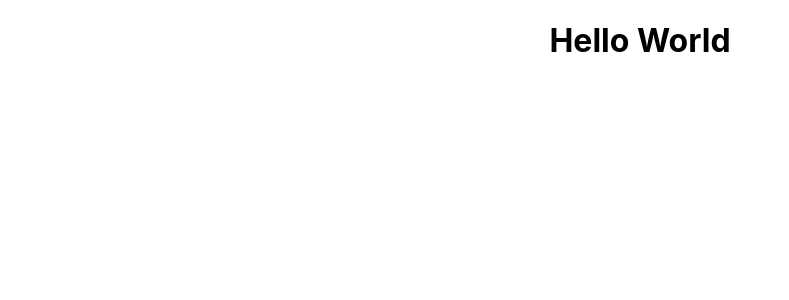
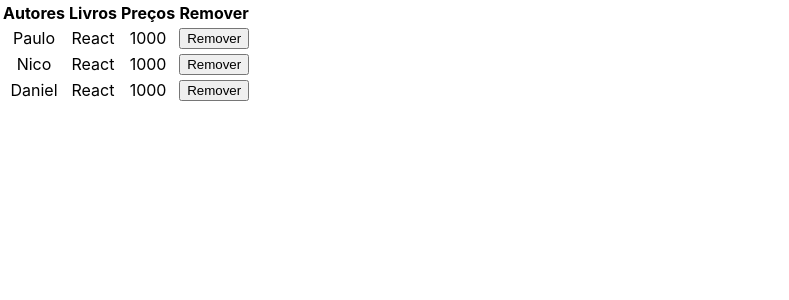
Before and after one commit to jeanhrsouza/learning-react, a React (Create React App) app: page / in a window 1280 px wide. Shown: the top 300 px of the page, without its empty margins (0-789 px from the left). Built offline with nearby package versions, Linux system fonts and the light colour scheme.

Commit message:
Primeiro componente

```diff
--- a/src/App.js
+++ b/src/App.js
@@ -1,10 +1,11 @@
 import React from 'react';
 import './App.css';
+import Tabela from './Tabela';
 
 function App() {
   return (
     <div className="App">
-      <h1>Hello World</h1>
+      <Tabela />
     </div>
   );
 }
--- /dev/null
+++ b/src/Tabela.js
@@ -0,0 +1,56 @@
+import React, { Component } from 'react';
+
+
+const TableHead = () => {
+    return (
+        <thead>
+            <tr>
+                <th>Autores</th>
+                <th>Livros</th>
+                <th>Preços</th>
+                <th>Remover</th>
+            </tr>
+        </thead>
+    );
+}
+
+const TableBody = () => {
+    return (
+        <tbody>
+            <tr>
+                <td>Paulo</td>
+                <td>React</td>
+                <td>1000</td>
+                <td><button>Remover</button></td>
+            </tr>
+            <tr>
+                <td>Nico</td>
+                <td>React</td>
+                <td>1000</td>
+                <td><button>Remover</button></td>
+            </tr>
+            <tr>
+                <td>Daniel</td>
+                <td>React</td>
+                <td>1000</td>
+                <td><button>Remover</button></td>
+            </tr>
+        </tbody>
+    );
+}
+
+
+class Tabela extends Component {
+
+    render() {
+        return (
+            <table>
+                <TableHead />
+                <TableBody />
+            </table>
+        );
+    }
+
+}
+
+export default Tabela;
```
